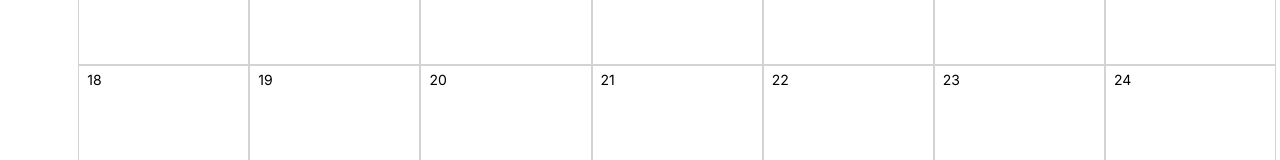
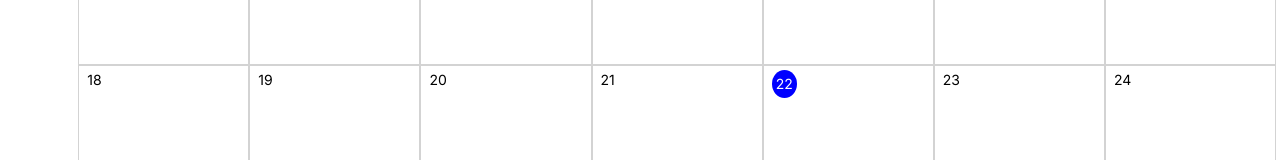
Before and after one commit to YegorKochetkov/calendar_task_nextjs, a Next.js app: page / in a window 1280 px wide. Shown: the part 365-525 px from the top of the page. Built offline with nearby package versions, Linux system fonts and the light colour scheme.

Commit message:
feat: mark current date

```diff
--- a/src/components/day.tsx
+++ b/src/components/day.tsx
@@ -21,6 +21,8 @@ export const Day = ({ day }: { day: Date }) => {
 		dayFormat = dayFormatNameDigits;
 	}
 
+	const isToday = new Date().toDateString() === day.toDateString();
+
 	const styles = {
 		dayCell: css({
 			display: "flex",
@@ -37,12 +39,21 @@ export const Day = ({ day }: { day: Date }) => {
 			flexDirection: "row",
 			gap: "0.25rem",
 		}),
+
+		todayTime: css({
+			backgroundColor: "blue",
+			color: "white",
+			borderRadius: "50%",
+			padding: "0.25rem",
+		}),
 	};
 
 	return (
 		<div css={styles.dayCell}>
 			<header css={styles.dayCellHeader}>
-				<time dateTime={day.toDateString()}>{dayFormat.format(day)}</time>
+				<time css={isToday && styles.todayTime} dateTime={day.toDateString()}>
+					{dayFormat.format(day)}
+				</time>
 			</header>
 		</div>
 	);
```
